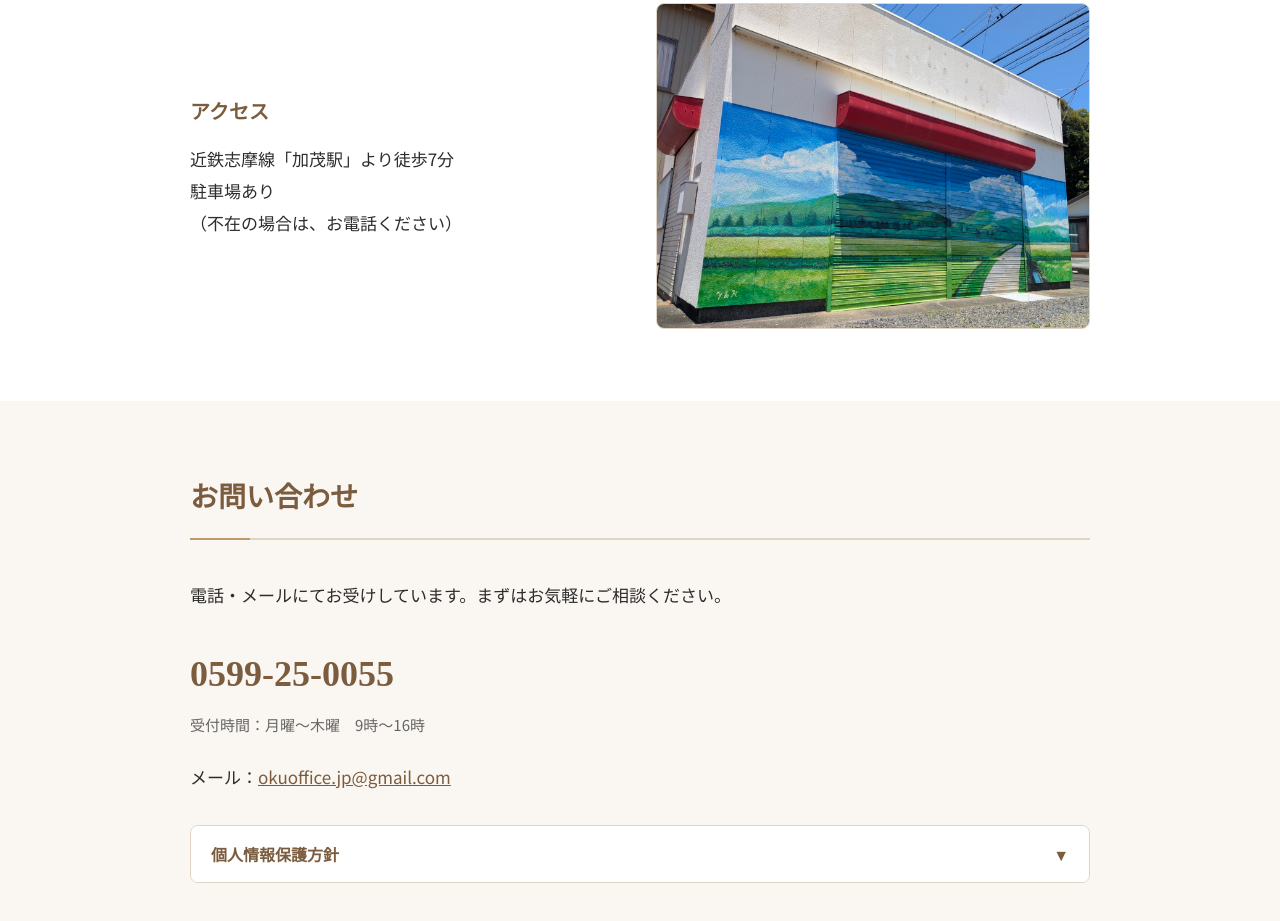
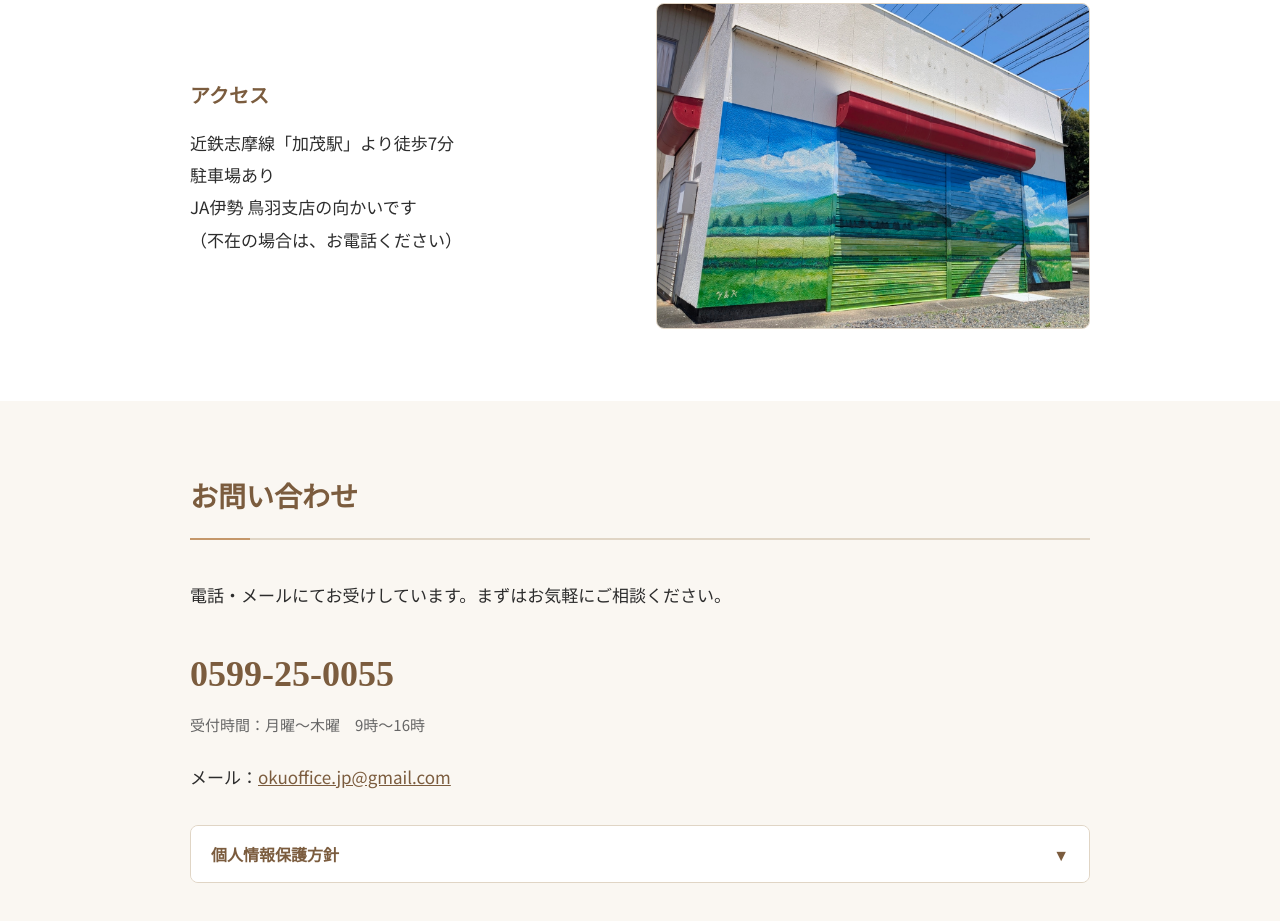
Before and after one commit to saow1013/toba-furusato, a plain HTML site: page index.html in a window 1280 px wide. Shown: the part 5433-6354 px from the top of the page. Drawn offline with Linux system fonts and the light colour scheme.

Commit message:
アクセス情報にJA伊勢鳥羽支店の案内を追加
Co-Authored-By: Claude Opus 4.8 <noreply@anthropic.com>

```diff
--- a/index.html
+++ b/index.html
@@ -984,7 +984,7 @@
       <div class="access-block">
         <div class="access-text">
           <p class="access-title">アクセス</p>
-          <p>近鉄志摩線「加茂駅」より徒歩7分<br>駐車場あり<br>（不在の場合は、お電話ください）</p>
+          <p>近鉄志摩線「加茂駅」より徒歩7分<br>駐車場あり<br>JA伊勢 鳥羽支店の向かいです<br>（不在の場合は、お電話ください）</p>
         </div>
         <div class="access-photo">
           <img src="okumura_info01.jpg" alt="事務所外観">
```
